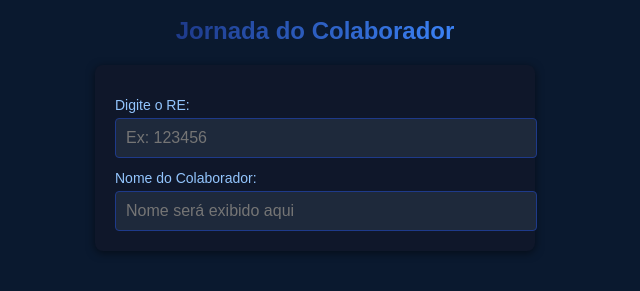
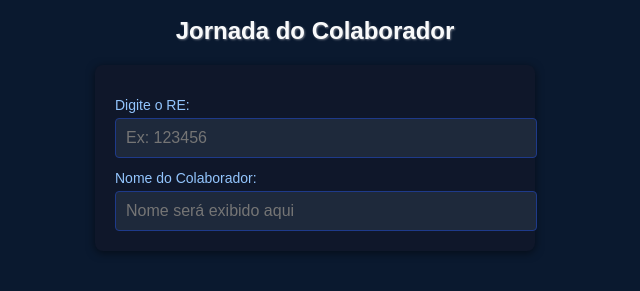
Before and after one commit to carloscarneiro2/Temporizador, a plain HTML site: page index.html in a window 1280 px wide. Shown: the part 21-312 px from the top of the page, without its empty margins (325-965 px from the left). Drawn offline with Linux system fonts and the light colour scheme.

Commit message:
Add files via upload

```diff
--- a/index.html
+++ b/index.html
@@ -24,9 +24,8 @@
     h1 {
       margin:20px 0;
       font-size:24px;
-      background: linear-gradient(90deg,#1e3a8a,#3b82f6);
-      -webkit-background-clip: text;
-      -webkit-text-fill-color: transparent;
+      color:#f9fafb; /* branco */
+      text-shadow: 1px 1px 2px #6b7280; /* detalhes cinza */
     }
     .container {
       background:#0f172a;
@@ -57,7 +56,7 @@
 </head>
 <body>
   <header>
-    <img src="64FDF432-8762-4DD7-8222-E36F3E46C026.jpeg" alt="Vidro Cebrace">
+    <img src="8F3DF17D-F151-4F32-BE60-6A76BCAACCB0.jpeg" alt="Vidro Cebrace">
   </header>
 
   <h1>Jornada do Colaborador</h1>
```
